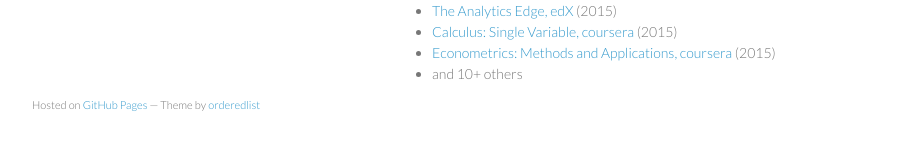
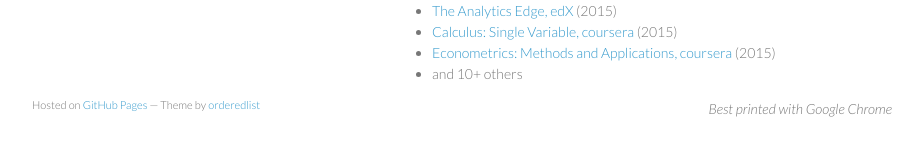
Before and after one commit to alexeygrigorev/alexeygrigorev.github.io, a Jekyll site: the page built from cv.md, in a window 1280 px wide and 900 px high, scrolled down 1520 px. Shown: the part 731-887 px from the top of the window, without its empty margins (178-1101 px from the left). Built offline with Jekyll 4.4.1, drawn with Linux system fonts in a browser that asks for light colours.

Commit message:
Update cv.md

```diff
--- a/cv.md
+++ b/cv.md
@@ -165,3 +165,5 @@ Specialization: English<br/>
 - [Calculus: Single Variable, coursera](https://www.coursera.org/course/calcsing) (2015)
 - [Econometrics: Methods and Applications, coursera](https://www.coursera.org/learn/erasmus-econometrics) (2015)
 - and 10+ others
+
+<div align="right"><i>Best printed with Google Chrome</i></div>
```
